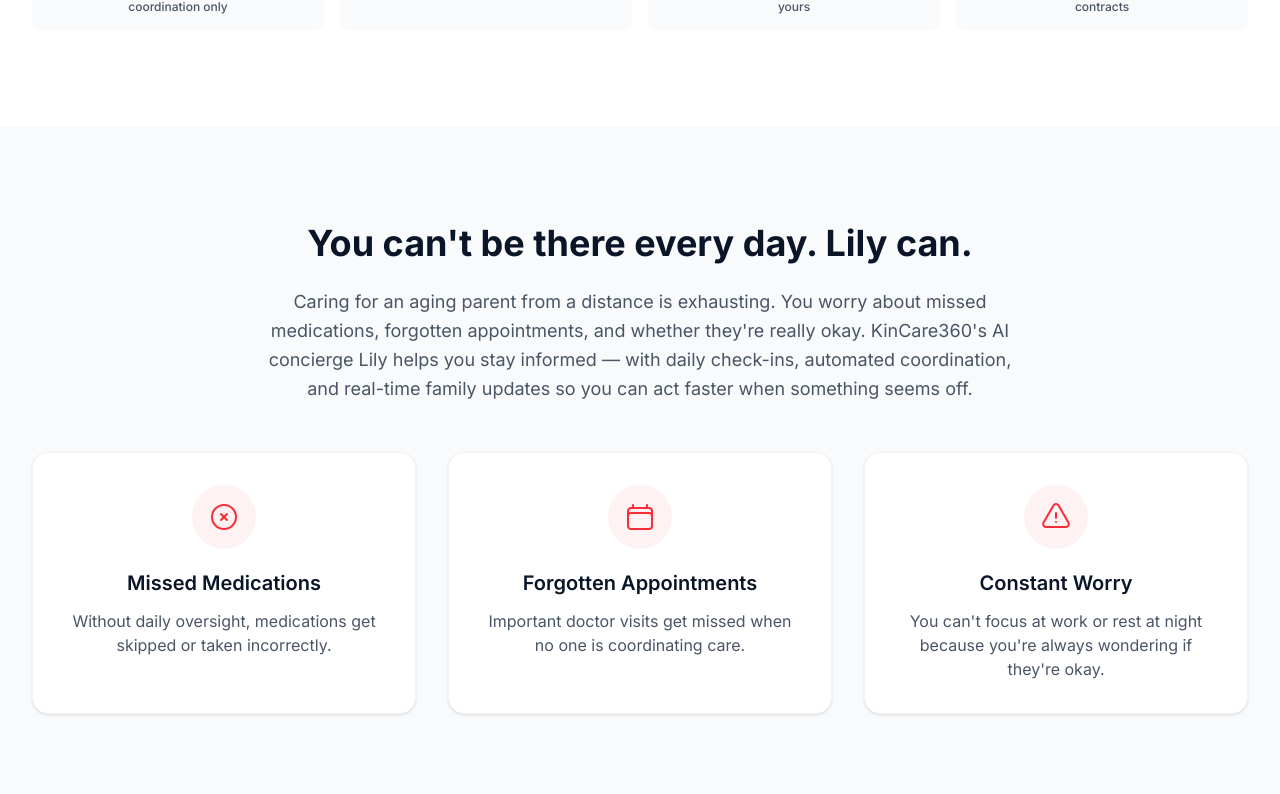
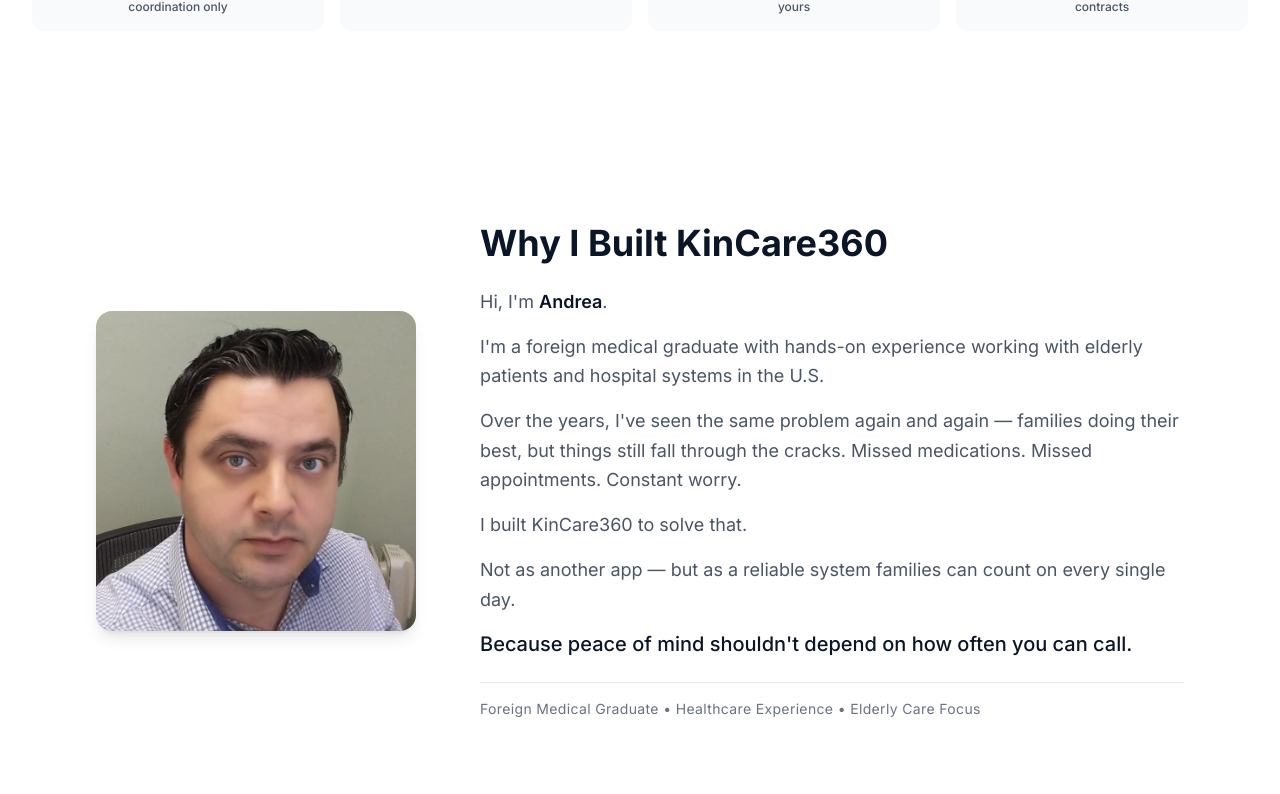
Before and after one commit to andreablule/kincare360, a Next.js app: page / in a window 1280 px wide. Shown: the part 1146-1940 px from the top of the page. Built offline with nearby package versions, Linux system fonts and the light colour scheme.

Commit message:
Add founder trust block with Andrea photo right after hero section

```diff
--- a/src/app/page.tsx
+++ b/src/app/page.tsx
@@ -43,6 +43,7 @@ export default function Home() {
       <Navbar />
       <main>
         <Hero />
+        <FounderStory />
         <Problem />
         <CallExample />
         <WhoItsFor />
@@ -50,7 +51,6 @@ export default function Home() {
         <BeforeAfter />
         <HowItWorks />
         <Services />
-        <FounderStory />
         <Pricing />
         {/* Referral Program Banner */}
         <section className="py-16 bg-gradient-to-r from-teal/10 to-navy/5">
--- a/src/components/FounderStory.tsx
+++ b/src/components/FounderStory.tsx
@@ -1,38 +1,60 @@
+import Image from "next/image";
+
 export default function FounderStory() {
   return (
-    <section className="bg-white py-16 md:py-24">
-      <div className="max-w-3xl mx-auto px-4 sm:px-6 lg:px-8">
-        <h2 className="text-3xl md:text-4xl font-bold text-navy text-center mb-10">
-          Why We Built KinCare360
+    <section className="bg-white py-16 md:py-24" id="founder">
+      <div className="max-w-6xl mx-auto px-4 sm:px-6 lg:px-8">
+        <div className="flex flex-col md:flex-row items-center gap-10 md:gap-16">
+          {/* Photo */}
+          <div className="flex-shrink-0">
+            <div className="relative w-64 h-64 md:w-80 md:h-80 rounded-2xl overflow-hidden shadow-lg">
+              <Image
+                src="/andrea-founder.png"
+                alt="Andrea — Founder of KinCare360"
+                fill
+                className="object-cover object-top"
+                sizes="(max-width: 768px) 256px, 320px"
+                priority
+              />
+            </div>
+          </div>
+
+          {/* Story */}
+          <div className="flex-1 text-center md:text-left">
+            <h2 className="text-3xl md:text-4xl font-bold text-navy mb-6">
+              Why I Built KinCare360
             </h2>
 
-        <div className="relative bg-gray-50 rounded-2xl p-8 md:p-10">
-          {/* Decorative quote mark */}
-          <div className="absolute -top-4 left-8 w-8 h-8 bg-teal rounded-full flex items-center justify-center">
-            <svg className="w-4 h-4 text-white" fill="currentColor" viewBox="0 0 24 24">
-              <path d="M14.017 21v-7.391c0-5.704 3.731-9.57 8.983-10.609l.995 2.151c-2.432.917-3.995 3.638-3.995 5.849h4v10H14.017zM0 21v-7.391c0-5.704 3.731-9.57 8.983-10.609l.995 2.151C7.546 6.068 5.983 8.789 5.983 11h4v10H0z" />
-            </svg>
-          </div>
-
-          <div className="space-y-4 text-gray-600 leading-relaxed">
+            <div className="space-y-4 text-gray-600 leading-relaxed text-lg">
               <p>
-              We built KinCare360 because we lived it. Watching an aging parent from a distance,
-              wondering if they took their medication, if they made it to their appointment, if
-              they&apos;re eating well — it&apos;s a weight that never leaves you. We know what it&apos;s like to
-              call every single morning just to hear &ldquo;I&apos;m fine&rdquo; and finally breathe.
+                Hi, I&apos;m <span className="font-semibold text-navy">Andrea</span>.
               </p>
               <p>
-              KinCare360 was built to fill that gap. Lily makes the daily call so families can
-              breathe. She reminds medications so nothing gets missed. And she keeps everyone in the
-              loop so no one feels left in the dark.
+                I&apos;m a foreign medical graduate with hands-on experience working with
+                elderly patients and hospital systems in the U.S.
               </p>
-            <p className="font-medium text-navy">
-              This is not a replacement for family love — it is a tool to extend it.
+              <p>
+                Over the years, I&apos;ve seen the same problem again and again — families
+                doing their best, but things still fall through the cracks. Missed
+                medications. Missed appointments. Constant worry.
+              </p>
+              <p>
+                I built KinCare360 to solve that.
+              </p>
+              <p>
+                Not as another app — but as a reliable system families can count on
+                every single day.
+              </p>
+              <p className="font-medium text-navy text-xl">
+                Because peace of mind shouldn&apos;t depend on how often you can call.
               </p>
             </div>
 
-          <div className="mt-8 pt-6 border-t border-gray-200">
-            <p className="text-navy font-semibold">— The KinCare360 Team</p>
+            <div className="mt-6 pt-4 border-t border-gray-200">
+              <p className="text-sm text-gray-500 tracking-wide">
+                Foreign Medical Graduate &bull; Healthcare Experience &bull; Elderly Care Focus
+              </p>
+            </div>
           </div>
         </div>
       </div>
```
Also changed, not shown: public/andrea-founder.png (added). Lines whose indentation alone changed are shown as unchanged.
